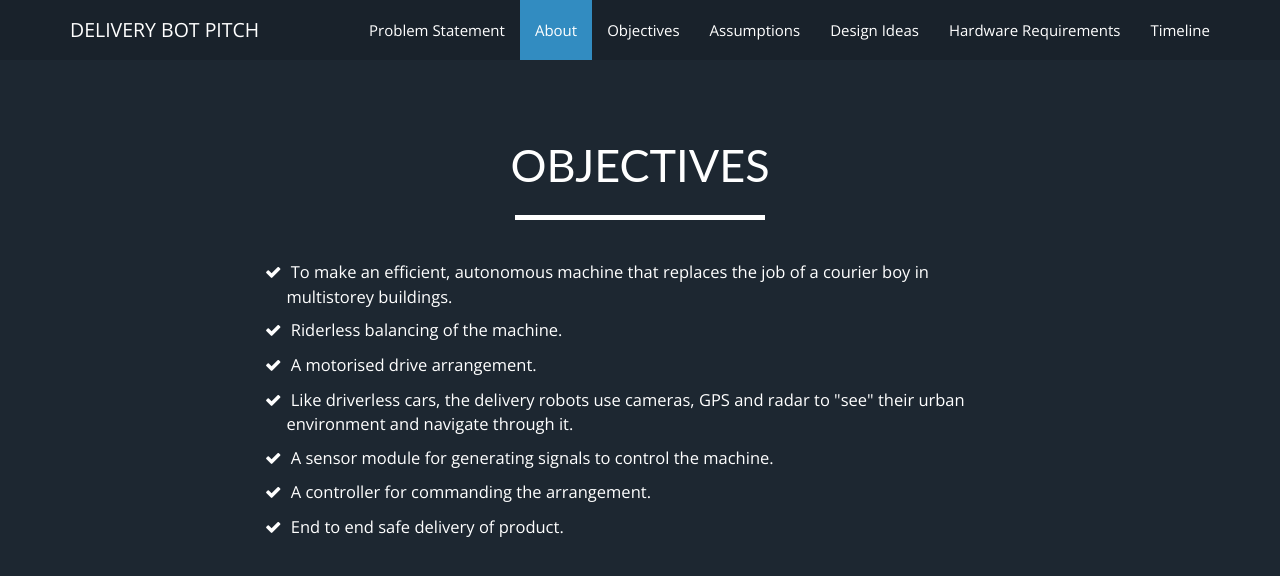
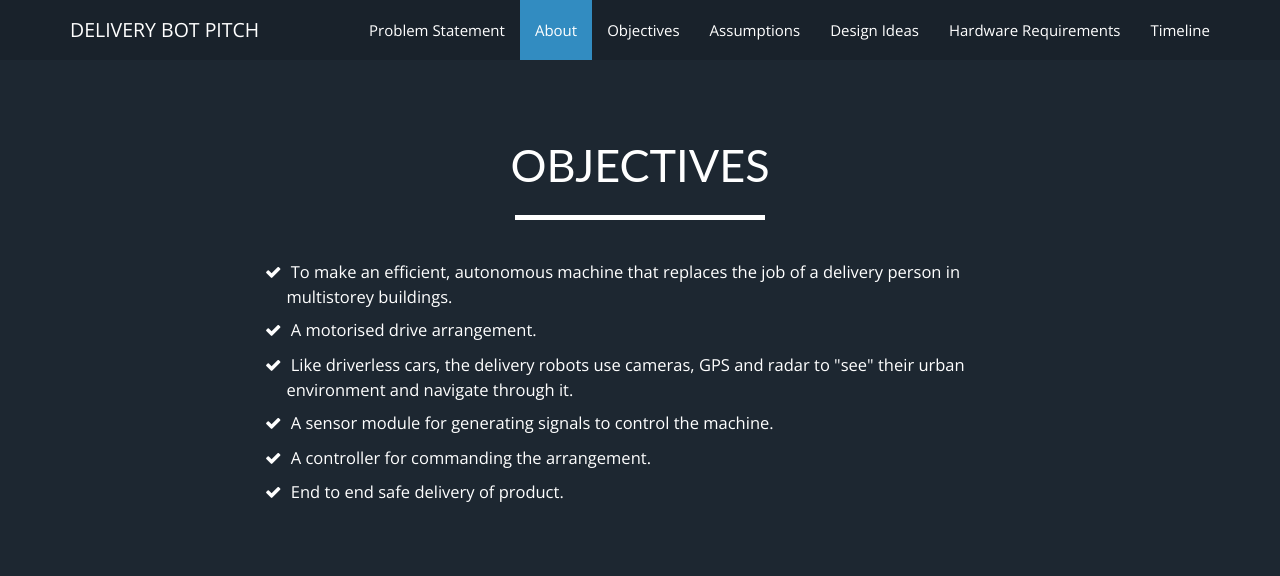
Before and after one commit to prajwaldp/delivery-robot-pitch, a Jekyll site: the page built from index.html, in a window 1280 px wide and 900 px high, scrolled down 2588 px. Shown: the top 576 px of the window. Built offline with Jekyll 4.4.1, drawn with Linux system fonts in a browser that asks for light colours.

Commit message:
modify objectives

```diff
--- a/_includes/objectives.html
+++ b/_includes/objectives.html
@@ -10,10 +10,7 @@
       <div class="col-lg-8 col-lg-offset-2">
 	<ul>
 	  <li>
-	    To make an efficient, autonomous machine that replaces the job of a courier boy in multistorey buildings.
-	  </li>
-	  <li>
-	    Riderless balancing of the machine.
+	    To make an efficient, autonomous machine that replaces the job of a delivery person in multistorey buildings.
 	  </li>
 	  <li>
 	    A motorised drive arrangement.
@@ -25,7 +22,7 @@
 	    A sensor module for generating signals to control the machine.
 	  </li>
 	  <li>
-	    A controller for commanding  the arrangement.
+	    A controller for commanding the arrangement.
 	  </li>
 	  <li>
 	    End to end safe delivery of product.
```
